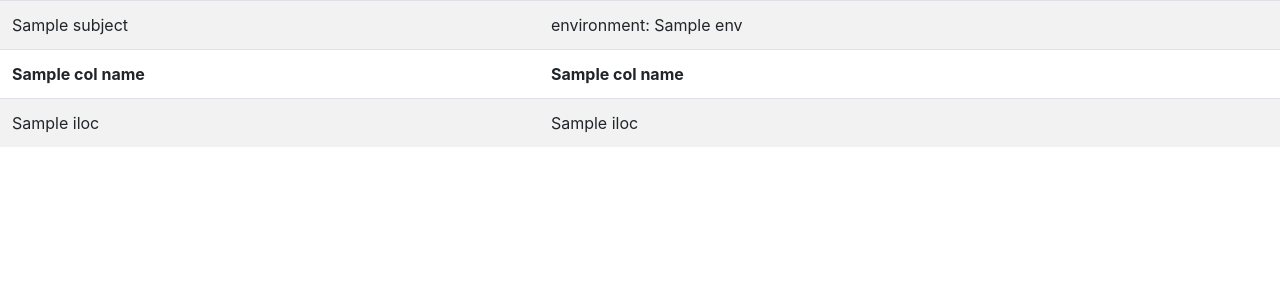
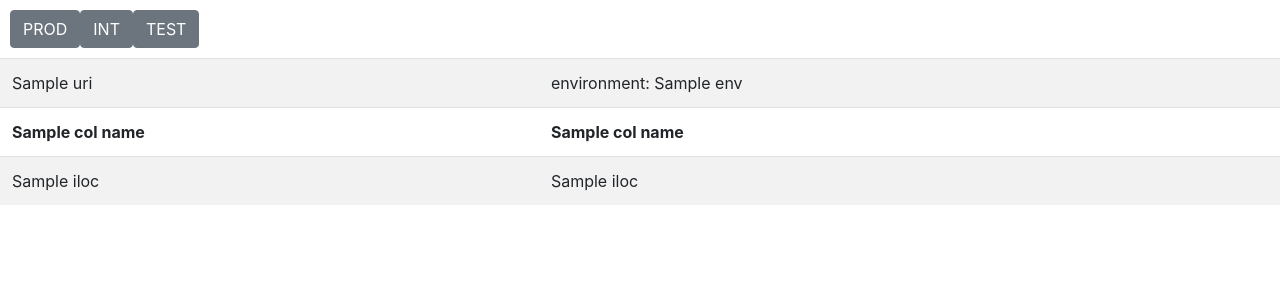
Before and after one commit to bequrios/flader, a Flask app: template templates/dataframe.html in a window 1280 px wide. Shown: the top 300 px of the page. Run offline with Flask 3, Linux system fonts and the light colour scheme; the template is opened without the code that fills it: most values are stand-ins (such as "Sample title", 1, 10 or a date in 2020); some libraries are stand-ins or nearby versions.

Commit message:
add buttons for env

```diff
--- a/main.py
+++ b/main.py
@@ -70,7 +70,7 @@ def index():
 
         col_names = df.columns.tolist()
 
-        return render_template('dataframe.html', data=df, subject=uri, env=env, col_names=col_names)
+        return render_template('dataframe.html', data=df, uri=uri, env=env, col_names=col_names)
 
     else:
         print(f"SPARQL query failed with status code: {response.status_code} and response text: {response.text}!")
--- a/templates/dataframe.html
+++ b/templates/dataframe.html
@@ -1,14 +1,30 @@
 <!DOCTYPE html>
 <html>
+    <style>
+        .btn-group-margin {
+            margin: 10px;
+        }
+    </style>
 <head>
-    <title>https://{{ subject }}</title>
+    <title>{{ uri }}</title>
     <!-- Include any necessary CSS or Bootstrap styles here -->
     <link rel="stylesheet" href="https://stackpath.bootstrapcdn.com/bootstrap/4.3.1/css/bootstrap.min.css">
 </head>
 <body>
+    <div class="btn-group btn-group-margin" role="group" aria-label="Basic example">
+        <a href="{{ 'https://flader.di.digisus-lab.ch/?uri=' + uri + '&env=prod' }}">
+            <button type="button" class="btn btn-secondary {% if env == 'prod' %}active{% endif %}">PROD</button>
+        </a>
+        <a href="{{ 'https://flader.di.digisus-lab.ch/?uri=' + uri + '&env=int' }}">
+            <button type="button" class="btn btn-secondary {% if env == 'int' %}active{% endif %}">INT</button>
+        </a>
+        <a href="{{ 'https://flader.di.digisus-lab.ch/?uri=' + uri + '&env=test' }}">
+            <button type="button" class="btn btn-secondary {% if env == 'test' %}active{% endif %}">TEST</button>
+        </a>
+    </div>
     <table class="table table-striped">
         <tr>
-            <td>{{ subject }}</td>
+            <td>{{ uri }}</td>
             <td>environment: {{ env }}</td>
         </tr>
         <tr>
```
